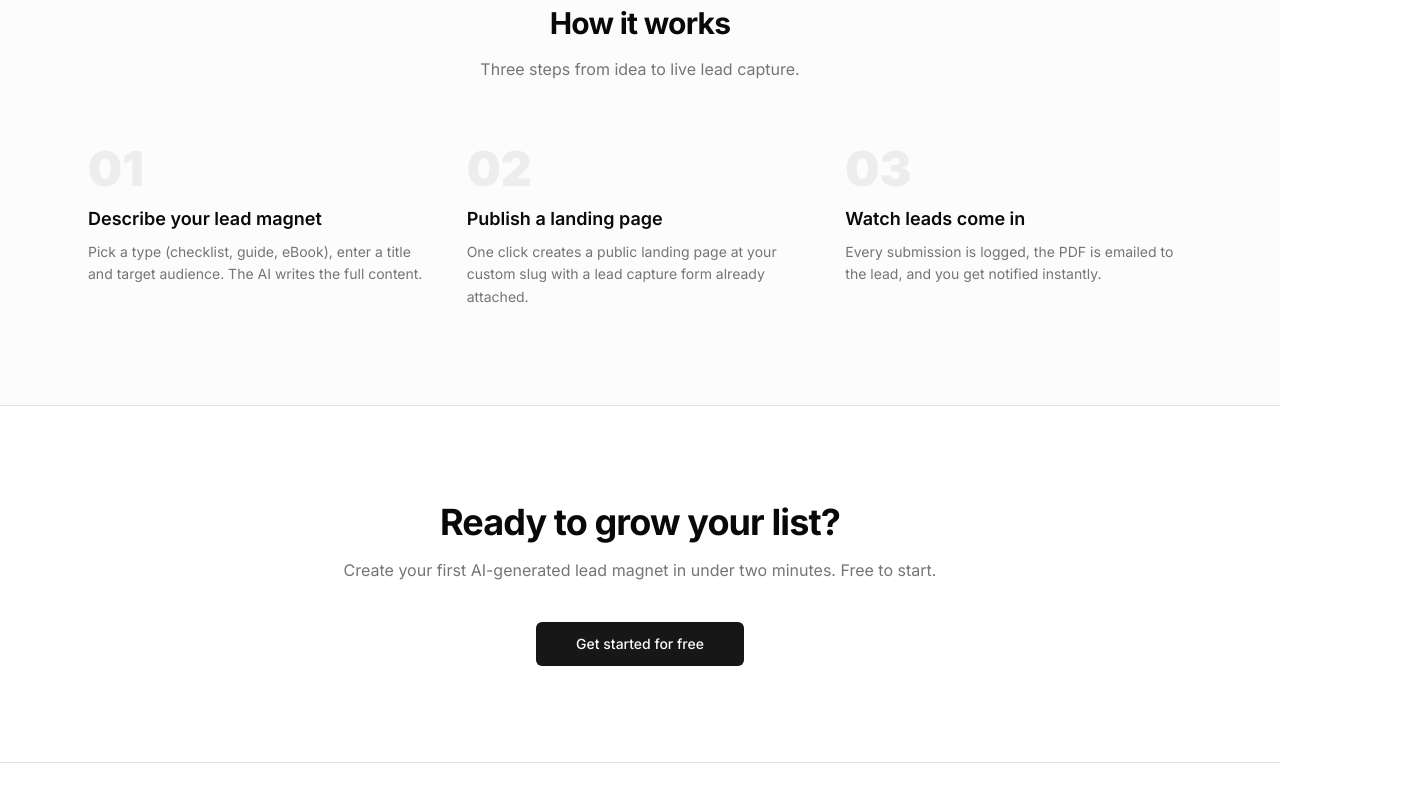
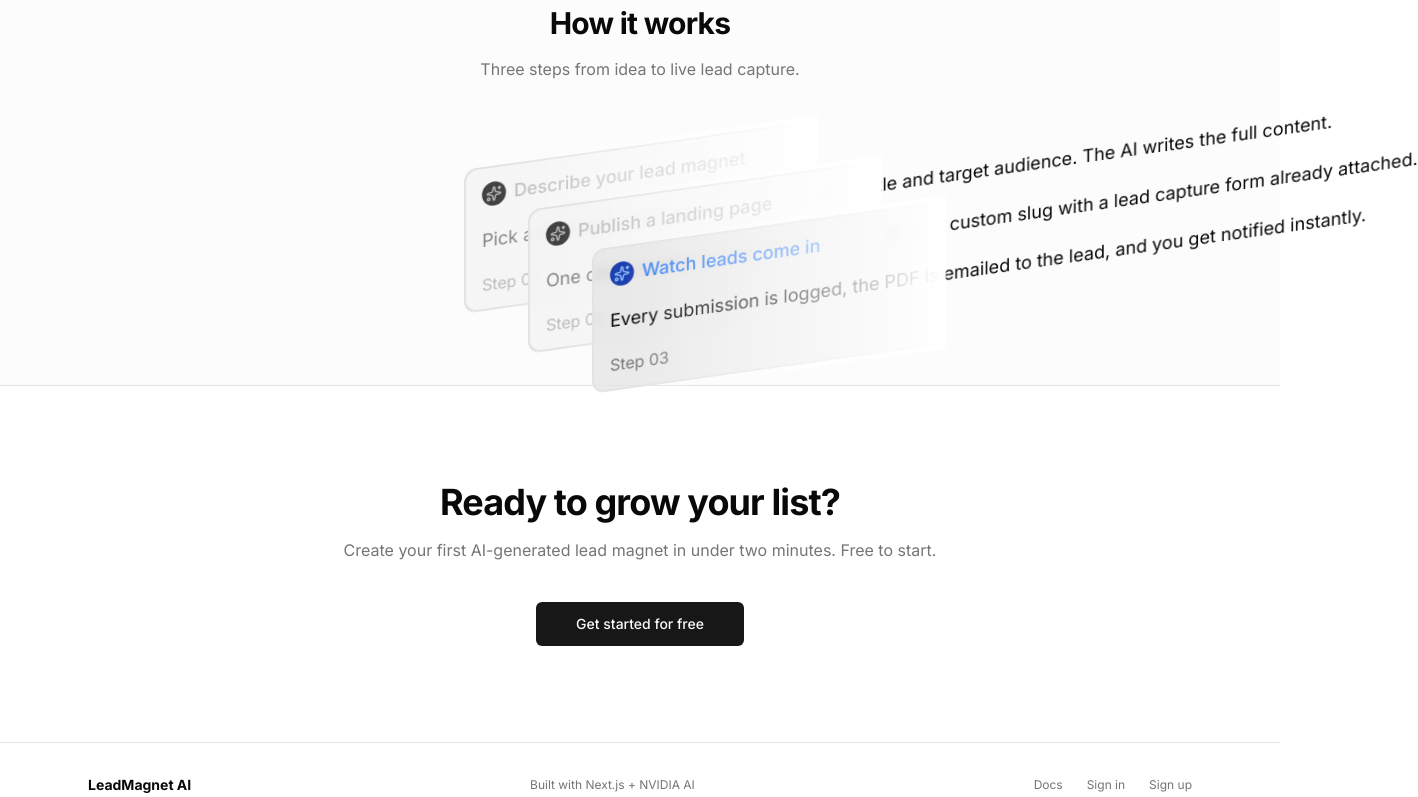
Before and after one commit to AgentDevo/lead-magnet-frontend, a Next.js app in the folder lead-magnet-frontend/: page / in a window 1280 px wide. Shown: the part 1800-2597 px from the top of the page, 1418 px wide, since content can reach past the window. Built offline with nearby package versions, Linux system fonts and the light colour scheme.

Commit message:
Replace How it works steps with animated DisplayCards component

```diff
--- a/lead-magnet-frontend/package.json
+++ b/lead-magnet-frontend/package.json
@@ -13,6 +13,7 @@
   "dependencies": {
     "axios": "^1.6.2",
     "clsx": "^2.0.0",
+    "lucide-react": "^1.17.0",
     "next": "^14.2.0",
     "react": "^18.2.0",
     "react-dom": "^18.2.0",
--- a/lead-magnet-frontend/src/app/page.tsx
+++ b/lead-magnet-frontend/src/app/page.tsx
@@ -2,6 +2,7 @@
 import Link from 'next/link';
 import { useLanguage } from '@/lib/i18n';
 import { LanguageSwitcher } from '@/components/ui/language-switcher';
+import DisplayCards from '@/components/ui/display-cards';
 
 const FEATURE_ICONS = [
   <svg key="ai" className="h-5 w-5" fill="none" viewBox="0 0 24 24" stroke="currentColor" strokeWidth={1.5}><path strokeLinecap="round" strokeLinejoin="round" d="M9.813 15.904L9 18.75l-.813-2.846a4.5 4.5 0 00-3.09-3.09L2.25 12l2.846-.813a4.5 4.5 0 003.09-3.09L9 5.25l.813 2.846a4.5 4.5 0 003.09 3.09L15.75 12l-2.846.813a4.5 4.5 0 00-3.09 3.09z" /></svg>,
@@ -10,6 +11,12 @@
   <svg key="pdf" className="h-5 w-5" fill="none" viewBox="0 0 24 24" stroke="currentColor" strokeWidth={1.5}><path strokeLinecap="round" strokeLinejoin="round" d="M3 16.5v2.25A2.25 2.25 0 005.25 21h13.5A2.25 2.25 0 0021 18.75V16.5M16.5 12L12 16.5m0 0L7.5 12m4.5 4.5V3" /></svg>,
   <svg key="analytics" className="h-5 w-5" fill="none" viewBox="0 0 24 24" stroke="currentColor" strokeWidth={1.5}><path strokeLinecap="round" strokeLinejoin="round" d="M3 13.125C3 12.504 3.504 12 4.125 12h2.25c.621 0 1.125.504 1.125 1.125v6.75C7.5 20.496 6.996 21 6.375 21h-2.25A1.125 1.125 0 013 19.875v-6.75zM9.75 8.625c0-.621.504-1.125 1.125-1.125h2.25c.621 0 1.125.504 1.125 1.125v11.25c0 .621-.504 1.125-1.125 1.125h-2.25a1.125 1.125 0 01-1.125-1.125V8.625zM16.5 4.125c0-.621.504-1.125 1.125-1.125h2.25C20.496 3 21 3.504 21 4.125v15.75c0 .621-.504 1.125-1.125 1.125h-2.25a1.125 1.125 0 01-1.125-1.125V4.125z" /></svg>,
   <svg key="webhook" className="h-5 w-5" fill="none" viewBox="0 0 24 24" stroke="currentColor" strokeWidth={1.5}><path strokeLinecap="round" strokeLinejoin="round" d="M13.19 8.688a4.5 4.5 0 011.242 7.244l-4.5 4.5a4.5 4.5 0 01-6.364-6.364l1.757-1.757m13.35-.622l1.757-1.757a4.5 4.5 0 00-6.364-6.364l-4.5 4.5a4.5 4.5 0 001.242 7.244" /></svg>,
+];
+
+const HOW_IT_WORKS_CLASSES = [
+  "[grid-area:stack] hover:-translate-y-10 before:absolute before:w-[100%] before:outline-1 before:rounded-xl before:outline-border before:h-[100%] before:content-[''] before:bg-blend-overlay before:bg-background/50 grayscale-[100%] hover:before:opacity-0 before:transition-opacity before:duration:700 hover:grayscale-0 before:left-0 before:top-0",
+  "[grid-area:stack] translate-x-16 translate-y-10 hover:-translate-y-1 before:absolute before:w-[100%] before:outline-1 before:rounded-xl before:outline-border before:h-[100%] before:content-[''] before:bg-blend-overlay before:bg-background/50 grayscale-[100%] hover:before:opacity-0 before:transition-opacity before:duration:700 hover:grayscale-0 before:left-0 before:top-0",
+  "[grid-area:stack] translate-x-32 translate-y-20 hover:translate-y-10",
 ];
 
 const SAMPLE_MAGNETS = [
@@ -136,14 +143,15 @@
         <div className="max-w-6xl mx-auto px-6 py-24">
           <h2 className="text-3xl font-bold tracking-tight text-center mb-4">{t.howItWorks.heading}</h2>
           <p className="text-muted-foreground text-center mb-16 max-w-xl mx-auto">{t.howItWorks.sub}</p>
-          <div className="grid sm:grid-cols-3 gap-8">
-            {t.howItWorks.steps.map((s, i) => (
-              <div key={i}>
-                <span className="text-5xl font-black text-muted/60 leading-none">0{i + 1}</span>
-                <h3 className="mt-3 font-semibold text-lg">{s.title}</h3>
-                <p className="mt-2 text-sm text-muted-foreground leading-relaxed">{s.desc}</p>
-              </div>
-            ))}
+          <div className="flex justify-center">
+            <DisplayCards
+              cards={t.howItWorks.steps.map((s, i) => ({
+                title: s.title,
+                description: s.desc,
+                date: `Step 0${i + 1}`,
+                className: HOW_IT_WORKS_CLASSES[i],
+              }))}
+            />
           </div>
         </div>
       </section>
--- /dev/null
+++ b/lead-magnet-frontend/src/components/ui/display-cards.tsx
@@ -0,0 +1,72 @@
+"use client";
+
+import { cn } from "@/lib/utils";
+import { Sparkles } from "lucide-react";
+
+interface DisplayCardProps {
+  className?: string;
+  icon?: React.ReactNode;
+  title?: string;
+  description?: string;
+  date?: string;
+  iconClassName?: string;
+  titleClassName?: string;
+}
+
+function DisplayCard({
+  className,
+  icon = <Sparkles className="size-4 text-blue-300" />,
+  title = "Featured",
+  description = "Discover amazing content",
+  date = "Just now",
+  iconClassName = "text-blue-500",
+  titleClassName = "text-blue-500",
+}: DisplayCardProps) {
+  return (
+    <div
+      className={cn(
+        "relative flex h-36 w-[22rem] -skew-y-[8deg] select-none flex-col justify-between rounded-xl border-2 bg-muted/70 backdrop-blur-sm px-4 py-3 transition-all duration-700 after:absolute after:-right-1 after:top-[-5%] after:h-[110%] after:w-[20rem] after:bg-gradient-to-l after:from-background after:to-transparent after:content-[''] hover:border-white/20 hover:bg-muted [&>*]:flex [&>*]:items-center [&>*]:gap-2",
+        className
+      )}
+    >
+      <div>
+        <span className={cn("relative inline-block rounded-full bg-blue-800 p-1", iconClassName)}>
+          {icon}
+        </span>
+        <p className={cn("text-lg font-medium", titleClassName)}>{title}</p>
+      </div>
+      <p className="whitespace-nowrap text-lg">{description}</p>
+      <p className="text-muted-foreground">{date}</p>
+    </div>
+  );
+}
+
+interface DisplayCardsProps {
+  cards?: DisplayCardProps[];
+}
+
+export default function DisplayCards({ cards }: DisplayCardsProps) {
+  const defaultCards = [
+    {
+      className:
+        "[grid-area:stack] hover:-translate-y-10 before:absolute before:w-[100%] before:outline-1 before:rounded-xl before:outline-border before:h-[100%] before:content-[''] before:bg-blend-overlay before:bg-background/50 grayscale-[100%] hover:before:opacity-0 before:transition-opacity before:duration:700 hover:grayscale-0 before:left-0 before:top-0",
+    },
+    {
+      className:
+        "[grid-area:stack] translate-x-16 translate-y-10 hover:-translate-y-1 before:absolute before:w-[100%] before:outline-1 before:rounded-xl before:outline-border before:h-[100%] before:content-[''] before:bg-blend-overlay before:bg-background/50 grayscale-[100%] hover:before:opacity-0 before:transition-opacity before:duration:700 hover:grayscale-0 before:left-0 before:top-0",
+    },
+    {
+      className: "[grid-area:stack] translate-x-32 translate-y-20 hover:translate-y-10",
+    },
+  ];
+
+  const displayCards = cards || defaultCards;
+
+  return (
+    <div className="grid [grid-template-areas:'stack'] place-items-center opacity-100 animate-in fade-in-0 duration-700">
+      {displayCards.map((cardProps, index) => (
+        <DisplayCard key={index} {...cardProps} />
+      ))}
+    </div>
+  );
+}
```
Also changed, not shown: 1 other file (tests, documents, lock files or other folders).
